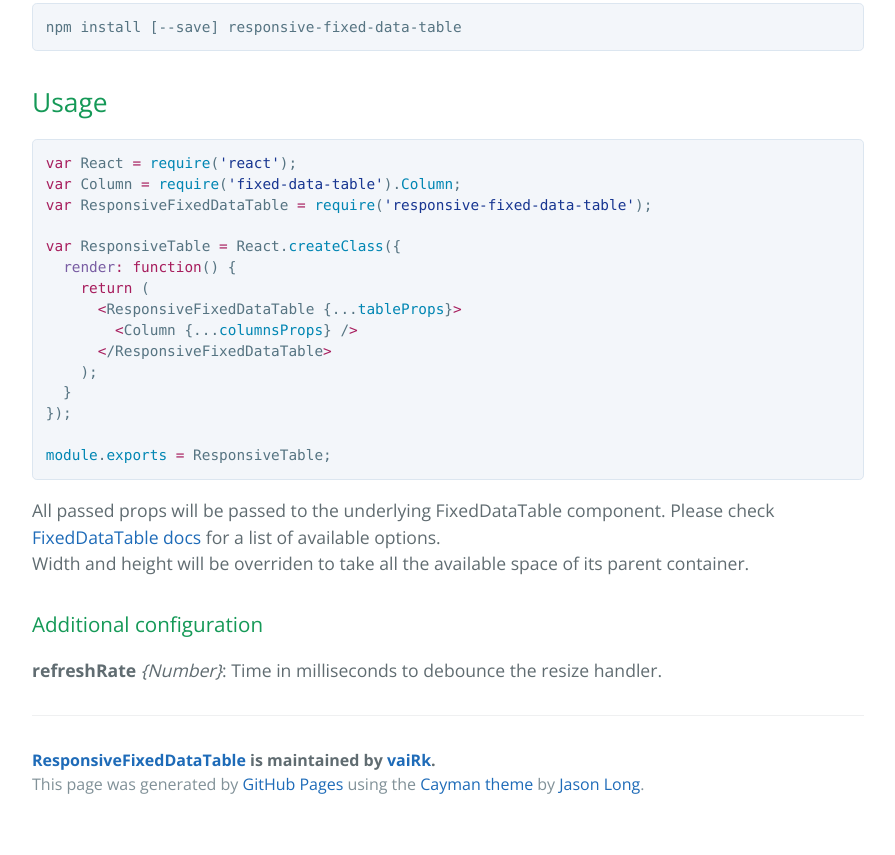
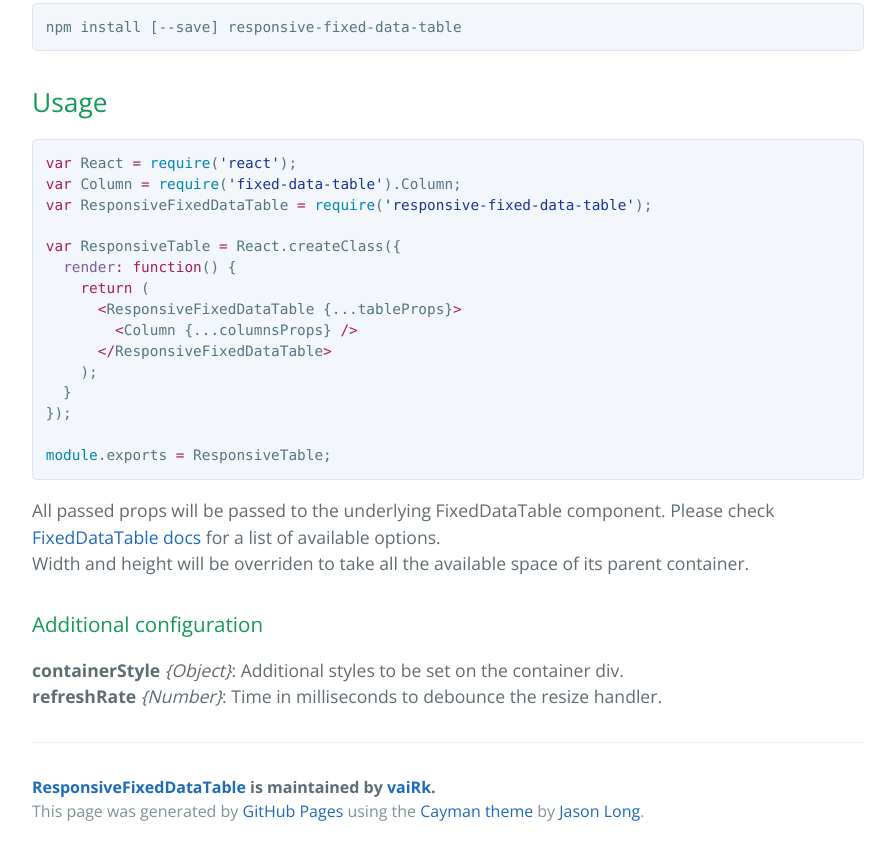
Before and after one commit to vaiRk/responsive-fixed-data-table, a plain HTML site: page index.html in a window 1280 px wide. Shown: the part 980-1835 px from the top of the page, without its empty margins (192-1087 px from the left). Before the commit the page ends 1808 px from the top, so only its background shows below. Drawn offline with nearby package versions, Linux system fonts and the light colour scheme.

Commit message:
Create gh-pages branch via GitHub

```diff
--- a/index.html
+++ b/index.html
@@ -37,21 +37,21 @@
 <h2>
 <a id="usage" class="anchor" href="#usage" aria-hidden="true"><span class="octicon octicon-link"></span></a>Usage</h2>
 
-<div class="highlight highlight-js"><pre><span class="pl-k">var</span> React <span class="pl-k">=</span> <span class="pl-c1">require</span>(<span class="pl-s"><span class="pl-pds">'</span>react<span class="pl-pds">'</span></span>);
-<span class="pl-k">var</span> Column <span class="pl-k">=</span> <span class="pl-c1">require</span>(<span class="pl-s"><span class="pl-pds">'</span>fixed-data-table<span class="pl-pds">'</span></span>).<span class="pl-c1">Column</span>;
+<div class="highlight highlight-source-js"><pre><span class="pl-k">var</span> React <span class="pl-k">=</span> <span class="pl-c1">require</span>(<span class="pl-s"><span class="pl-pds">'</span>react<span class="pl-pds">'</span></span>);
+<span class="pl-k">var</span> Column <span class="pl-k">=</span> <span class="pl-c1">require</span>(<span class="pl-s"><span class="pl-pds">'</span>fixed-data-table<span class="pl-pds">'</span></span>).Column;
 <span class="pl-k">var</span> ResponsiveFixedDataTable <span class="pl-k">=</span> <span class="pl-c1">require</span>(<span class="pl-s"><span class="pl-pds">'</span>responsive-fixed-data-table<span class="pl-pds">'</span></span>);
 
-<span class="pl-k">var</span> ResponsiveTable <span class="pl-k">=</span> React.<span class="pl-c1">createClass</span>({
+<span class="pl-k">var</span> ResponsiveTable <span class="pl-k">=</span> React.createClass({
   <span class="pl-en">render</span><span class="pl-k">:</span> <span class="pl-k">function</span>() {
     <span class="pl-k">return</span> (
-      <span class="pl-k">&lt;</span>ResponsiveFixedDataTable {...<span class="pl-c1">tableProps</span>}<span class="pl-k">&gt;</span>
-        <span class="pl-k">&lt;</span>Column {...<span class="pl-c1">columnsProps</span>} /<span class="pl-k">&gt;</span>
-      <span class="pl-k">&lt;</span>/ResponsiveFixedDataTable<span class="pl-k">&gt;</span>
+      <span class="pl-k">&lt;</span>ResponsiveFixedDataTable {...tableProps}<span class="pl-k">&gt;</span>
+        <span class="pl-k">&lt;</span>Column {...columnsProps} <span class="pl-k">/&gt;</span>
+      <span class="pl-k">&lt;/</span>ResponsiveFixedDataTable<span class="pl-k">&gt;</span>
     );
   }
 });
 
-<span class="pl-c1">module</span>.<span class="pl-c1">exports</span> <span class="pl-k">=</span> ResponsiveTable;</pre></div>
+<span class="pl-c1">module</span>.exports <span class="pl-k">=</span> ResponsiveTable;</pre></div>
 
 <p>All passed props will be passed to the underlying FixedDataTable component. Please check <a href="http://facebook.github.io/fixed-data-table/api-table.html">FixedDataTable docs</a> for a list of available options.<br>
 Width and height will be overriden to take all the available space of its parent container.</p>
@@ -59,7 +59,8 @@
 <h3>
 <a id="additional-configuration" class="anchor" href="#additional-configuration" aria-hidden="true"><span class="octicon octicon-link"></span></a>Additional configuration</h3>
 
-<p><strong>refreshRate</strong> <em>{Number}</em>: Time in milliseconds to debounce the resize handler.</p>
+<p><strong>containerStyle</strong> <em>{Object}</em>: Additional styles to be set on the container div.<br>
+<strong>refreshRate</strong> <em>{Number}</em>: Time in milliseconds to debounce the resize handler.</p>
 
       <footer class="site-footer">
         <span class="site-footer-owner"><a href="https://github.com/vaiRk/responsive-fixed-data-table">ResponsiveFixedDataTable</a> is maintained by <a href="https://github.com/vaiRk">vaiRk</a>.</span>
```
Also changed, not shown: params.json (+1 -1 lines).
